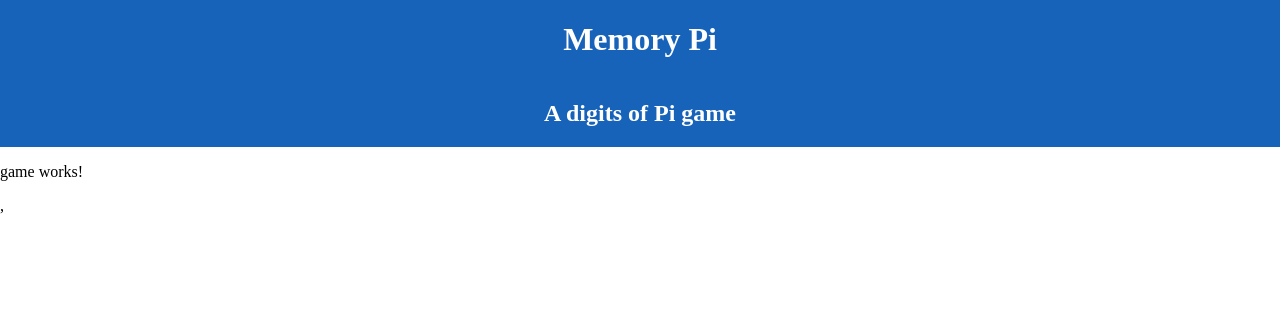
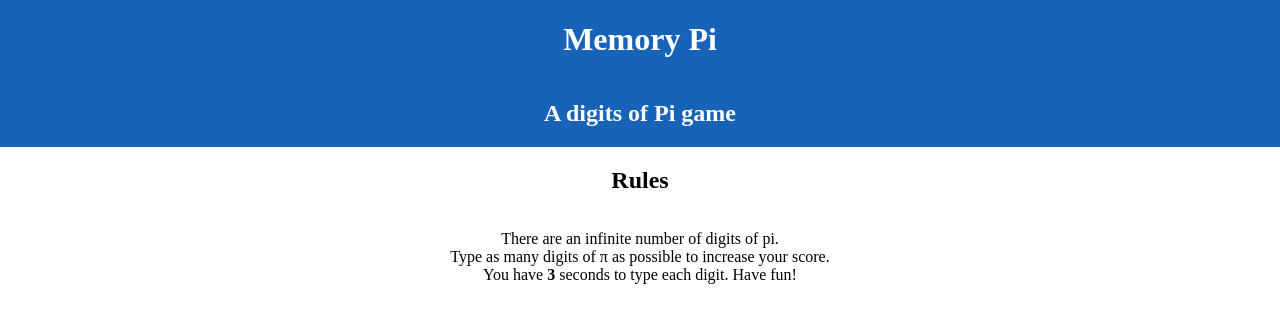
Before and after one commit to tomer953/pi-game-signals, an Angular app: page / in a window 1280 px wide. Shown: the top 322 px of the page. Built offline with nearby package versions, Linux system fonts and the light colour scheme.

Commit message:
update game rules

```diff
--- /dev/null
+++ b/src/app/game/game-rules/game-rules.component.html
@@ -0,0 +1,6 @@
+<h2>Rules</h2>
+<p>
+  There are an infinite number of digits of pi.<br />
+  Type as many digits of π as possible to increase your score.<br />
+  You have <strong>3</strong> seconds to type each digit. Have fun!
+</p>
--- /dev/null
+++ b/src/app/game/game-rules/game-rules.component.scss
@@ -0,0 +1,9 @@
+:host {
+  display: block;
+  display: flex;
+  flex-direction: column;
+  justify-content: center;
+  align-items: center;
+  text-align: center;
+
+}
--- /dev/null
+++ b/src/app/game/game-rules/game-rules.component.ts
@@ -0,0 +1,11 @@
+import { ChangeDetectionStrategy, Component } from '@angular/core';
+
+@Component({
+  selector: 'app-game-rules',
+  standalone: true,
+  imports: [],
+  templateUrl: './game-rules.component.html',
+  styleUrls: ['./game-rules.component.scss'],
+  changeDetection: ChangeDetectionStrategy.OnPush,
+})
+export class GameRulesComponent {}
--- a/src/app/game/game.component.html
+++ b/src/app/game/game.component.html
@@ -1 +1,3 @@
-<p>game works!</p>,
+<div class="wrapper">
+  <app-game-rules />
+</div>
--- a/src/app/game/game.component.ts
+++ b/src/app/game/game.component.ts
@@ -1,14 +1,16 @@
 import { CommonModule } from '@angular/common';
 import { ChangeDetectionStrategy, Component } from '@angular/core';
+import { GameRulesComponent } from "./game-rules/game-rules.component";
 
 @Component({
-  selector: 'app-game',
-  standalone: true,
-  imports: [
-    CommonModule,
-  ],
-  templateUrl: './game.component.html',
-  styleUrls: ['./game.component.scss'],
-  changeDetection: ChangeDetectionStrategy.OnPush,
+    selector: 'app-game',
+    standalone: true,
+    templateUrl: './game.component.html',
+    styleUrls: ['./game.component.scss'],
+    changeDetection: ChangeDetectionStrategy.OnPush,
+    imports: [
+        CommonModule,
+        GameRulesComponent
+    ]
 })
 export class GameComponent { }
```
